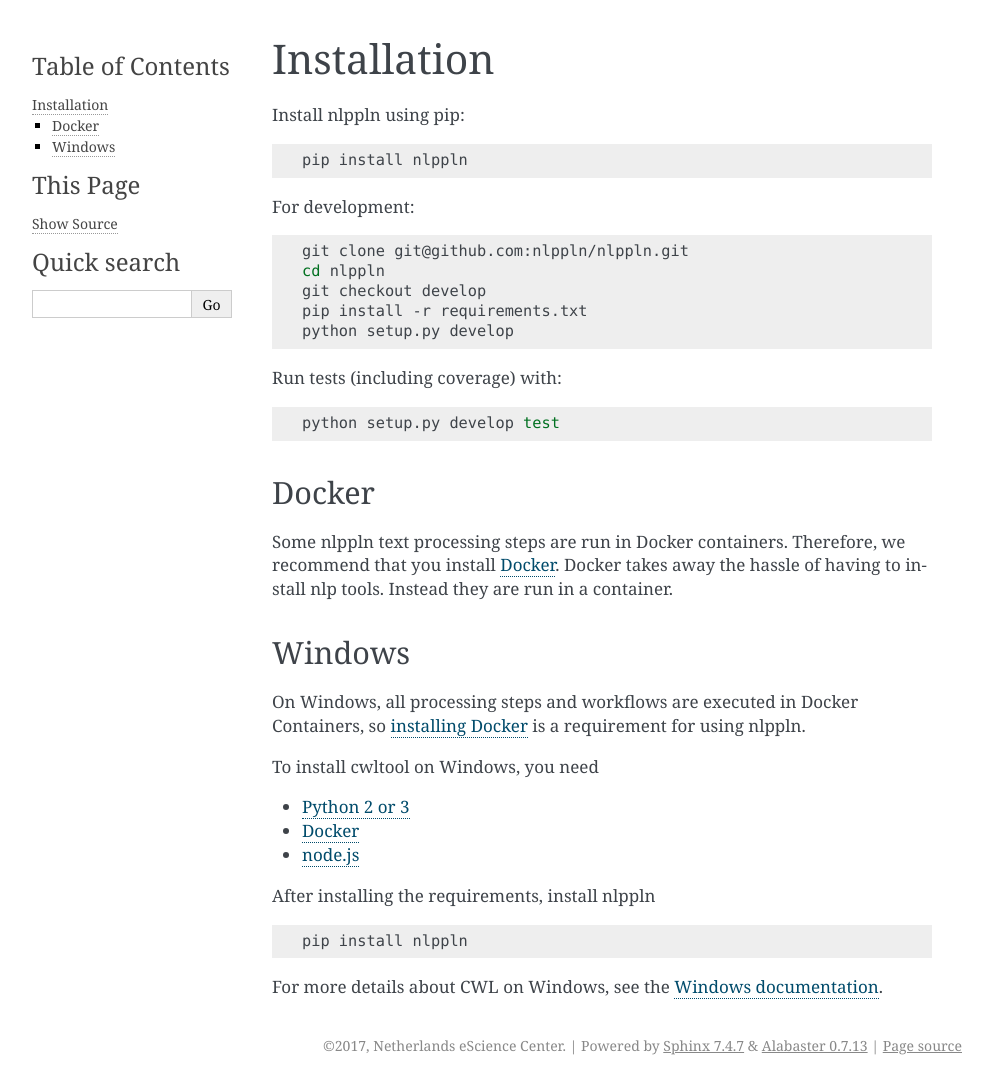
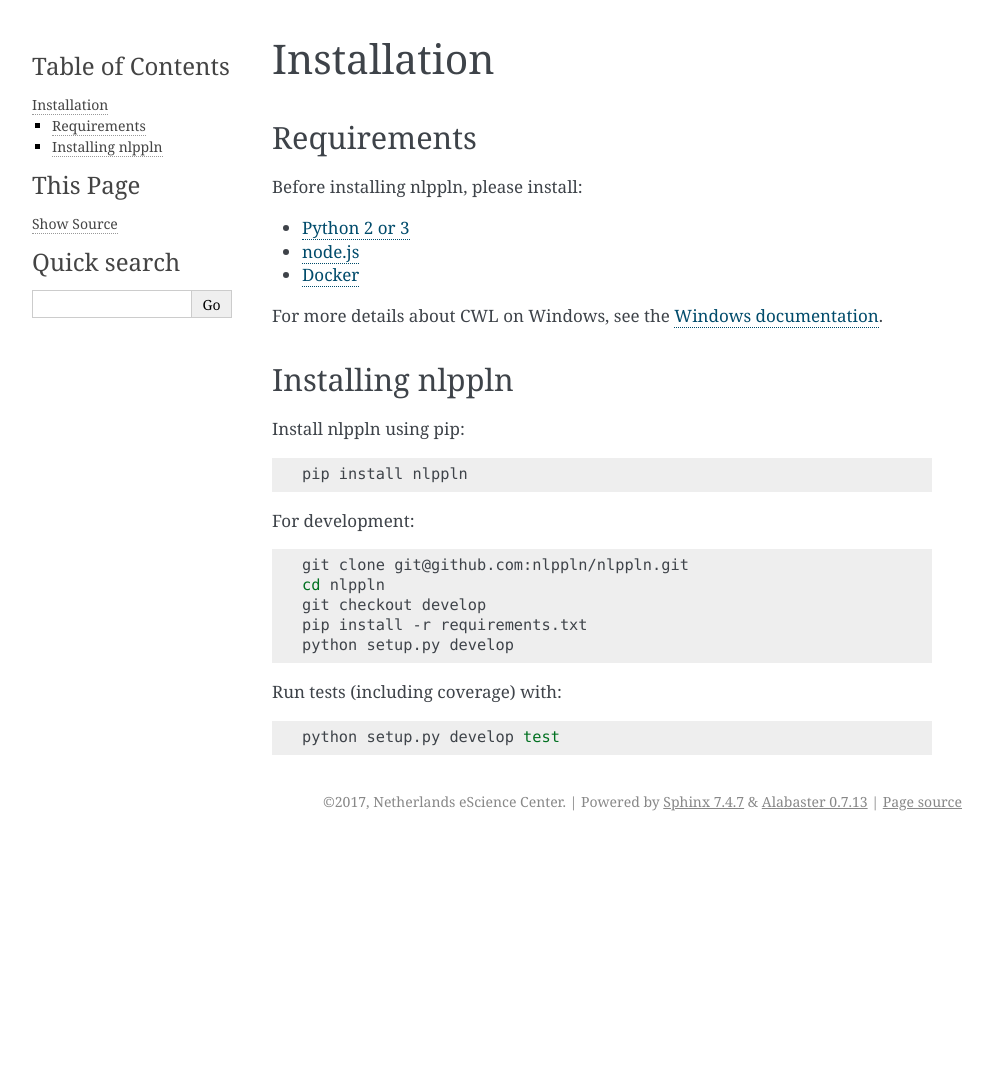
Before and after one commit to nlppln/nlppln, a Sphinx documentation site: the page built from docs/installation.rst, in a window 1280 px wide. Shown: the whole page, without its empty margins (148-1141 px from the left). Built offline with Sphinx 7.4.7, drawn with Linux system fonts in a browser that asks for light colours; pages that are not in the unit, such as notebooks, are missing from menus; after the commit the page ends 900 px from its top, so only the background shows below that.

Commit message:
Add requirements for installation
Docker and node.js are required for installing nlppln on any platform,
not just Windows.

```diff
--- a/docs/installation.rst
+++ b/docs/installation.rst
@@ -1,5 +1,19 @@
 Installation
 ============
+
+Requirements
+############
+
+Before installing nlppln, please install:
+
+* `Python 2 or 3 <https://www.python.org/downloads/>`_
+* `node.js <https://nodejs.org/en/download/>`_
+* `Docker <https://docs.docker.com/engine/installation/>`_
+
+For more details about CWL on Windows, see the `Windows documentation <https://github.com/common-workflow-language/cwltool/blob/master/windowsdoc.md>`_.
+
+Installing nlppln
+#################
 
 Install nlppln using pip:
 
@@ -22,31 +36,3 @@ Run tests (including coverage) with:
 .. code-block:: sh
 
   python setup.py develop test
-
-Docker
-######
-
-Some nlppln text processing steps are run in Docker containers. Therefore, we recommend
-that you install `Docker <https://docs.docker.com/engine/installation/>`_.
-Docker takes away the hassle of having to install nlp tools. Instead they are run
-in a container.
-
-Windows
-#######
-
-On Windows, all processing steps and workflows are executed in Docker Containers, so
-`installing Docker <https://docs.docker.com/docker-for-windows/>`_ is a requirement
-for using nlppln.
-
-To install cwltool on Windows, you need
-
-* `Python 2 or 3 <https://www.python.org/downloads/windows/>`_
-* `Docker <https://docs.docker.com/docker-for-windows/>`_
-* `node.js <https://nodejs.org/en/download/>`_
-
-After installing the requirements, install nlppln
-::
-
-  pip install nlppln
-
-For more details about CWL on Windows, see the `Windows documentation <https://github.com/common-workflow-language/cwltool/blob/master/windowsdoc.md>`_.
```
